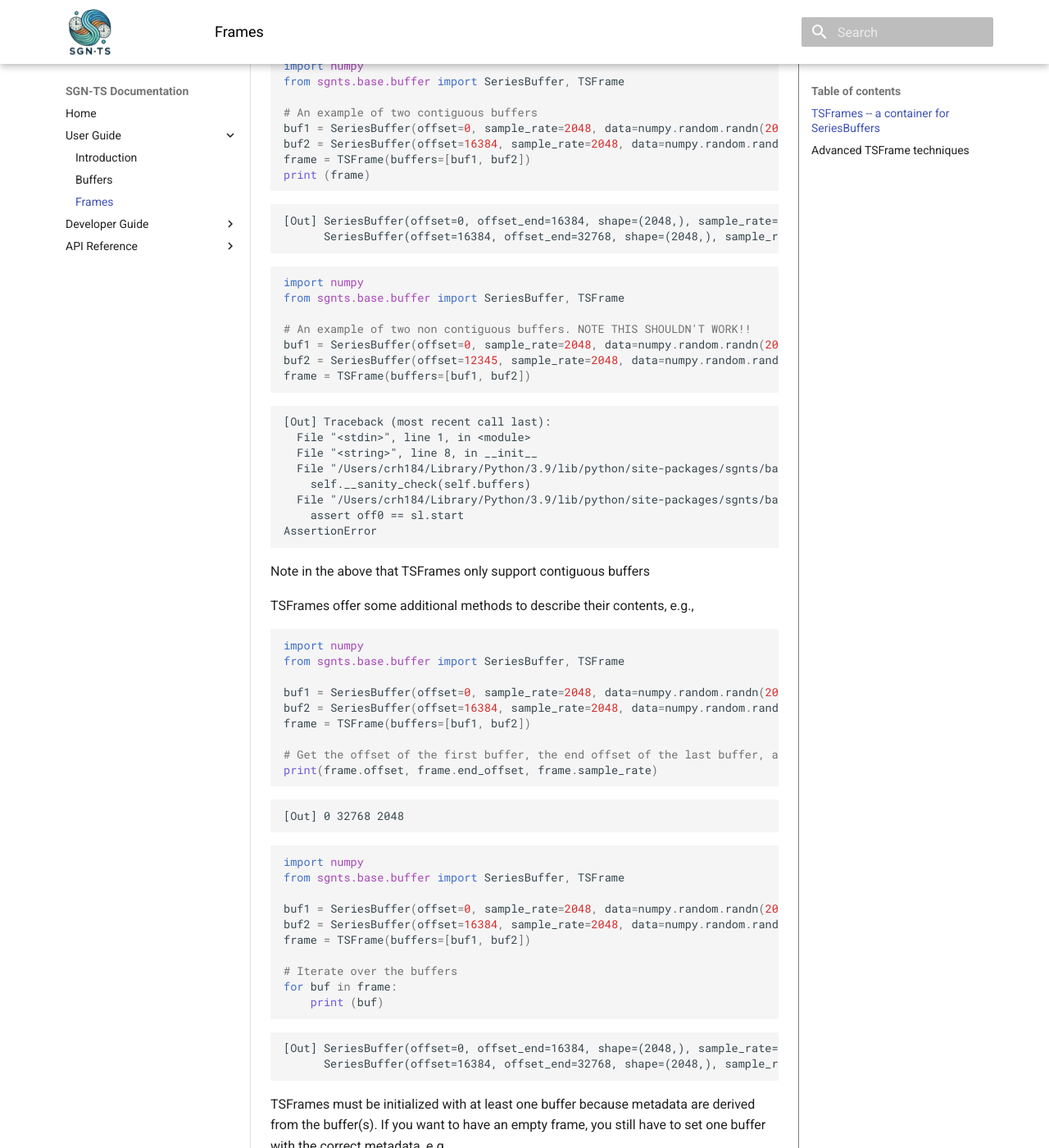
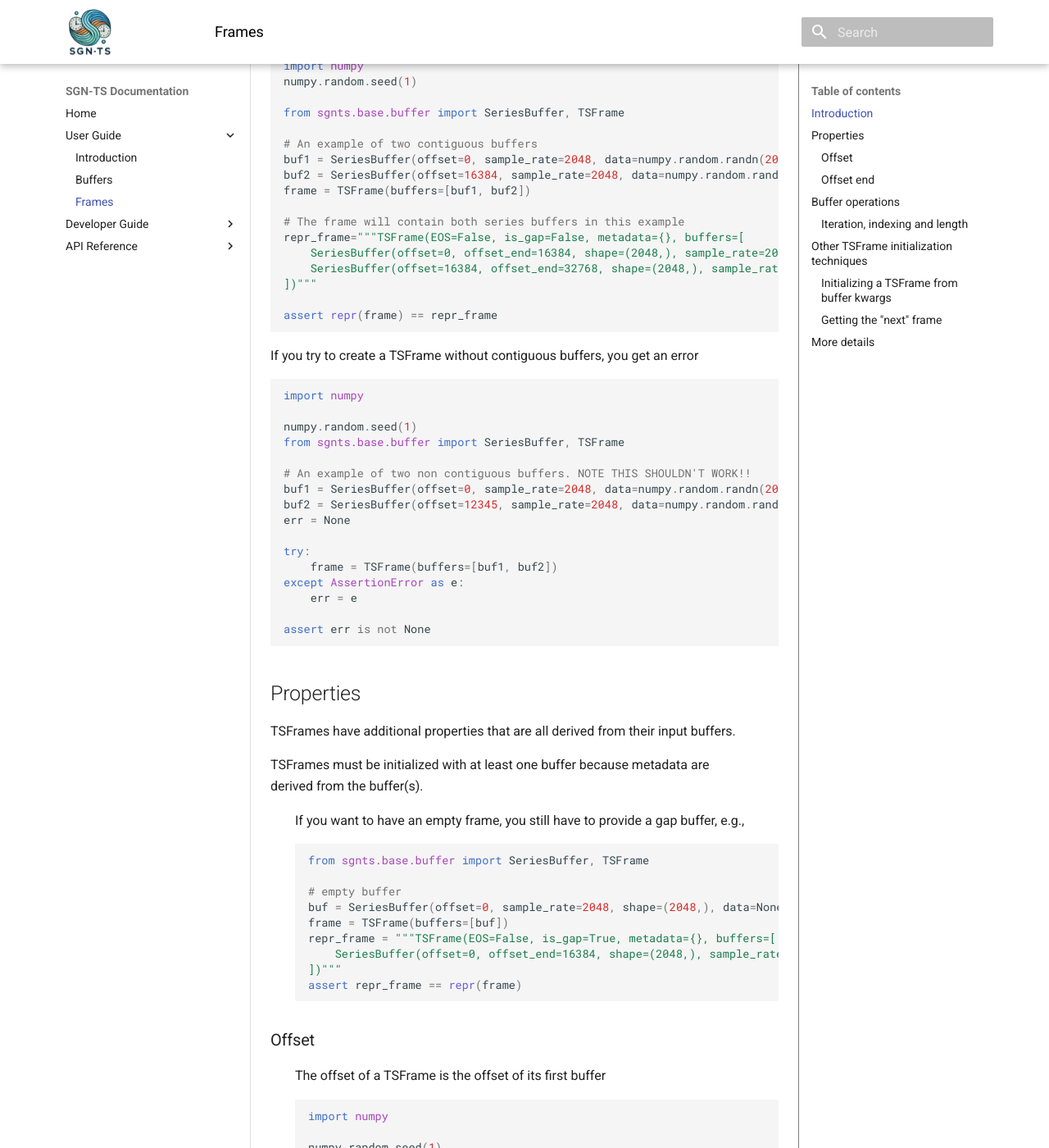
Before and after one commit to JWKennington/sgn-ts, an MkDocs documentation site: the page built from docs/user-guide/frames.md, in a window 1280 px wide and 1400 px high, scrolled down 818 px. Shown: the whole window at 82% size. Built offline with MkDocs 1.6.1 and Material for MkDocs 9.7.7, drawn with Linux system fonts in a browser that asks for light colours; some of the changed text lies outside the part shown.

Commit message:
add documentation

````diff
--- a/docs/user-guide/frames.md
+++ b/docs/user-guide/frames.md
@@ -1,14 +1,12 @@
 # TSFrames
 
-The most important new class in `sgnts` is the [TSFrame][sgnts.base.buffer.TSFrame]
-which holds a list of [SeriesBuffers][sgnts.base.buffer.SeriesBuffer].
+The [TSFrame][sgnts.base.buffer.TSFrame]
+class holds a list of [SeriesBuffers][sgnts.base.buffer.SeriesBuffer].
 
 
-## TSFrames -- a container for SeriesBuffers
+## Introduction
 
-Buffers are passed between element in sgnts in `TSFrame` objects.  TSFrames hold lists of buffers
-
-Simple TSFrame with one non-gap buffer:
+Buffers are passed between element in sgnts in `TSFrame` objects.  TSFrames hold lists of buffers.  Below is a simple TSFrame with one non-gap buffer:
 
    ```python
    import numpy
@@ -33,111 +31,154 @@ Simple TSFrame with one non-gap buffer:
    assert repr(frame) == repr_frame
    ```
 
+An example with two contiguous buffers:
+
+   ```python
+   import numpy
+   numpy.random.seed(1)
+
+   from sgnts.base.buffer import SeriesBuffer, TSFrame
+
+   # An example of two contiguous buffers
+   buf1 = SeriesBuffer(offset=0, sample_rate=2048, data=numpy.random.randn(2048))
+   buf2 = SeriesBuffer(offset=16384, sample_rate=2048, data=numpy.random.randn(2048))
+   frame = TSFrame(buffers=[buf1, buf2])
+
+   # The frame will contain both series buffers in this example
+   repr_frame="""TSFrame(EOS=False, is_gap=False, metadata={}, buffers=[
+       SeriesBuffer(offset=0, offset_end=16384, shape=(2048,), sample_rate=2048, duration=1000000000, data=[1.62434536 ... 1.20809946]),
+       SeriesBuffer(offset=16384, offset_end=32768, shape=(2048,), sample_rate=2048, duration=1000000000, data=[-1.82921963 ...  0.79494725]),
+   ])"""
+
+   assert repr(frame) == repr_frame
+   ```
+
+If you try to create a TSFrame without contiguous buffers, you get an error
 
 ```python
 import numpy
-from sgnts.base.buffer import SeriesBuffer, TSFrame
 
-# An example of two contiguous buffers
-buf1 = SeriesBuffer(offset=0, sample_rate=2048, data=numpy.random.randn(2048))
-buf2 = SeriesBuffer(offset=16384, sample_rate=2048, data=numpy.random.randn(2048))
-frame = TSFrame(buffers=[buf1, buf2])
-print (frame)
-```
-```
-[Out] SeriesBuffer(offset=0, offset_end=16384, shape=(2048,), sample_rate=2048, duration=1000000000, data=[-1.56771352 ... -0.20928693])
-	  SeriesBuffer(offset=16384, offset_end=32768, shape=(2048,), sample_rate=2048, duration=1000000000, data=[-1.00442217 ... -0.75684022])
-```
-
-```{.python notest}
-import numpy
+numpy.random.seed(1)
 from sgnts.base.buffer import SeriesBuffer, TSFrame
 
 # An example of two non contiguous buffers. NOTE THIS SHOULDN'T WORK!!
 buf1 = SeriesBuffer(offset=0, sample_rate=2048, data=numpy.random.randn(2048))
 buf2 = SeriesBuffer(offset=12345, sample_rate=2048, data=numpy.random.randn(2048))
-frame = TSFrame(buffers=[buf1, buf2])
-```
-```
-[Out] Traceback (most recent call last):
-  File "<stdin>", line 1, in <module>
-  File "<string>", line 8, in __init__
-  File "/Users/crh184/Library/Python/3.9/lib/python/site-packages/sgnts/base/buffer.py", line 455, in __post_init__
-    self.__sanity_check(self.buffers)
-  File "/Users/crh184/Library/Python/3.9/lib/python/site-packages/sgnts/base/buffer.py", line 485, in __sanity_check
-    assert off0 == sl.start
-AssertionError
+err = None
+
+try:
+    frame = TSFrame(buffers=[buf1, buf2])
+except AssertionError as e:
+    err = e
+
+assert err is not None
 ```
 
-Note in the above that TSFrames only support contiguous buffers
+## Properties
 
-TSFrames offer some additional methods to describe their contents, e.g.,
-
-```python
-import numpy
-from sgnts.base.buffer import SeriesBuffer, TSFrame
-
-buf1 = SeriesBuffer(offset=0, sample_rate=2048, data=numpy.random.randn(2048))
-buf2 = SeriesBuffer(offset=16384, sample_rate=2048, data=numpy.random.randn(2048))
-frame = TSFrame(buffers=[buf1, buf2])
-
-# Get the offset of the first buffer, the end offset of the last buffer, and the sample rate
-print(frame.offset, frame.end_offset, frame.sample_rate)
-```
-```
-[Out] 0 32768 2048
-```
-
-```python
-import numpy
-from sgnts.base.buffer import SeriesBuffer, TSFrame
-
-buf1 = SeriesBuffer(offset=0, sample_rate=2048, data=numpy.random.randn(2048))
-buf2 = SeriesBuffer(offset=16384, sample_rate=2048, data=numpy.random.randn(2048))
-frame = TSFrame(buffers=[buf1, buf2])
-
-# Iterate over the buffers
-for buf in frame:
-    print (buf)
-```
-```
-[Out] SeriesBuffer(offset=0, offset_end=16384, shape=(2048,), sample_rate=2048, duration=1000000000, data=[0.01658589 ... 0.76543937])
-      SeriesBuffer(offset=16384, offset_end=32768, shape=(2048,), sample_rate=2048, duration=1000000000, data=[0.76470737 ... 0.89438121])
-```
+TSFrames have additional properties that are all derived from their input buffers.
 
 TSFrames must be initialized with at least one buffer because metadata are
-derived from the buffer(s).  If you want to have an empty frame, you still have
-to set one buffer with the correct metadata, e.g.,
+derived from the buffer(s).
+:  If you want to have an empty frame, you still have to provide a gap buffer, e.g.,
+   ```python
+   from sgnts.base.buffer import SeriesBuffer, TSFrame
 
-```python
-from sgnts.base.buffer import SeriesBuffer, TSFrame
+   # empty buffer
+   buf = SeriesBuffer(offset=0, sample_rate=2048, shape=(2048,), data=None)
+   frame = TSFrame(buffers=[buf])
+   repr_frame = """TSFrame(EOS=False, is_gap=True, metadata={}, buffers=[
+       SeriesBuffer(offset=0, offset_end=16384, shape=(2048,), sample_rate=2048, duration=1000000000, data=None),
+   ])"""
+   assert repr_frame == repr(frame)
+   ```
 
-# empty buffer
-buf = SeriesBuffer(offset=0, sample_rate=2048, shape=(2048,), data=None)
-frame = TSFrame(buffers=[buf])
-```
 
-## Advanced TSFrame techniques
+### Offset
+:  The offset of a TSFrame is the offset of its first buffer
+   ```python
+   import numpy
 
-There are shortcuts for producing a new empty TSFrame that might be useful if your goal is to
-just spit out some similar empty frames to fill in, e.g.,
+   numpy.random.seed(1)
 
-```python
-from sgnts.base.buffer import TSFrame
+   from sgnts.base.buffer import SeriesBuffer, TSFrame
 
-frame = TSFrame.from_buffer_kwargs(offset=0, sample_rate=2048, shape=(2048,))
-print (frame)
-```
-```
-[Out] SeriesBuffer(offset=0, offset_end=16384, shape=(2048,), sample_rate=2048, duration=1000000000, data=None)
-```
+   buf1 = SeriesBuffer(offset=0, sample_rate=2048, data=numpy.random.randn(2048))
+   buf2 = SeriesBuffer(offset=16384, sample_rate=2048, data=numpy.random.randn(2048))
+   frame = TSFrame(buffers=[buf1, buf2])
+   assert frame.offset == 0
+   ```
 
-```python
-from sgnts.base.buffer import TSFrame
+### Offset end
+:  The end offset of a TSFrame is the end offset of its last buffer
+   ```python
+   import numpy
 
-frame = TSFrame.from_buffer_kwargs(offset=0, sample_rate=2048, shape=(2048,))
-print (next(frame))
-```
-```
-[Out] SeriesBuffer(offset=16384, offset_end=32768, shape=(2048,), sample_rate=2048, duration=1000000000, data=None)
-```
+   numpy.random.seed(1)
+
+   from sgnts.base.buffer import SeriesBuffer, TSFrame
+
+   buf1 = SeriesBuffer(offset=0, sample_rate=2048, data=numpy.random.randn(2048))
+   buf2 = SeriesBuffer(offset=16384, sample_rate=2048, data=numpy.random.randn(2048))
+   frame = TSFrame(buffers=[buf1, buf2])
+   assert frame.end_offset == 32768
+   ```
+
+## Buffer operations
+
+### Iteration, indexing and length
+:  You can iterate over the buffers in a frame or index them. The length of a frame is the number of buffers.
+   ```python
+   import numpy
+
+   numpy.random.seed(1)
+   from sgnts.base.buffer import SeriesBuffer, TSFrame
+
+   buf0 = SeriesBuffer(offset=0, sample_rate=2048, data=numpy.random.randn(2048))
+   buf1 = SeriesBuffer(offset=16384, sample_rate=2048, data=numpy.random.randn(2048))
+
+   frame = TSFrame(buffers=[buf0, buf1])
+
+   # Iterate over the buffers
+   for buf in frame:
+       assert buf in (buf0, buf1)
+
+   assert buf0 == frame[0]
+   assert buf1 == frame[1]
+   assert len(frame) == 2
+   ```
+
+## Other TSFrame initialization techniques
+
+### Initializing a TSFrame from buffer kwargs
+:  If your goal is to just produce a frame with a single buffer all in one step you can do
+   ```python
+   from sgnts.base.buffer import TSFrame
+
+   frame = TSFrame.from_buffer_kwargs(offset=0, sample_rate=2048, shape=(2048,))
+   repr_frame = """TSFrame(EOS=False, is_gap=True, metadata={}, buffers=[
+       SeriesBuffer(offset=0, offset_end=16384, shape=(2048,), sample_rate=2048, duration=1000000000, data=None),
+   ])"""
+
+   assert repr(frame) == repr_frame
+   ```
+
+### Getting the "next" frame
+:  It is common to want to produce a sequence of frames with the same
+   properties, e.g., a single buffer of the same shape incremented to the next
+  offset span
+  ```python
+  from sgnts.base.buffer import TSFrame
+
+  frame = TSFrame.from_buffer_kwargs(offset=0, sample_rate=2048, shape=(2048,))
+  next_frame = next(frame)
+  repr_next_frame = """TSFrame(EOS=False, is_gap=True, metadata={}, buffers=[
+      SeriesBuffer(offset=16384, offset_end=32768, shape=(2048,), sample_rate=2048, duration=1000000000, data=None),
+  ])"""
+
+  assert repr(next_frame) == repr_next_frame
+  ```
+
+## More details
+
+Additional methods and properties are documented in the [API docs](/api/base/buffer/)
````
Also changed, not shown: docs/dev-guide/contributing.md (+37 -86 lines), docs/user-guide/buffers.md (+4 -0 lines).
